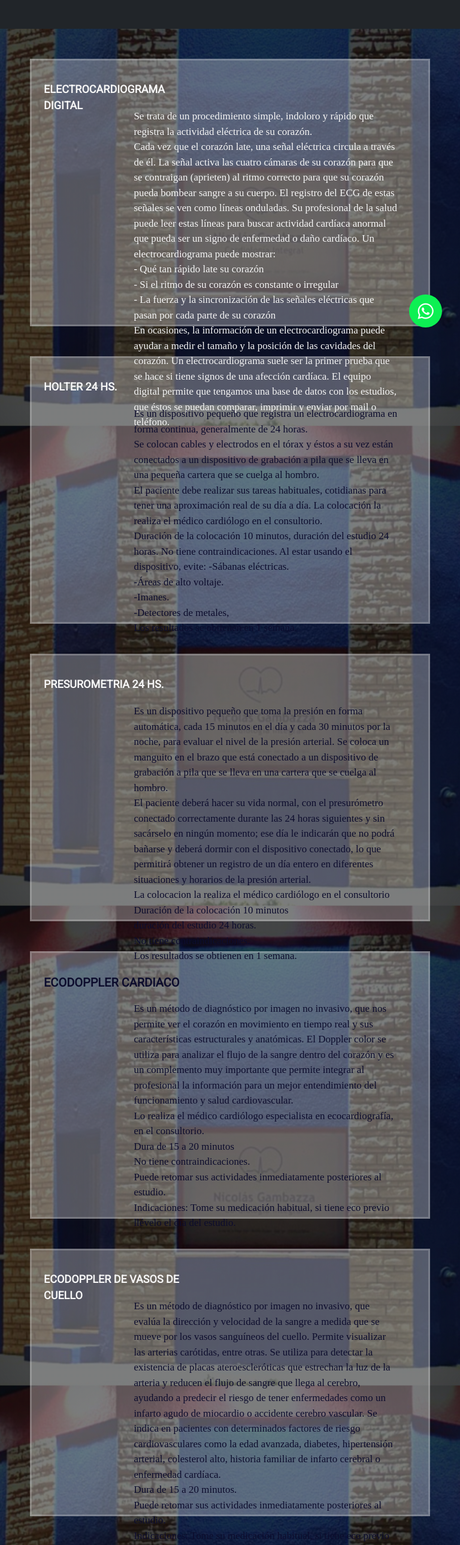
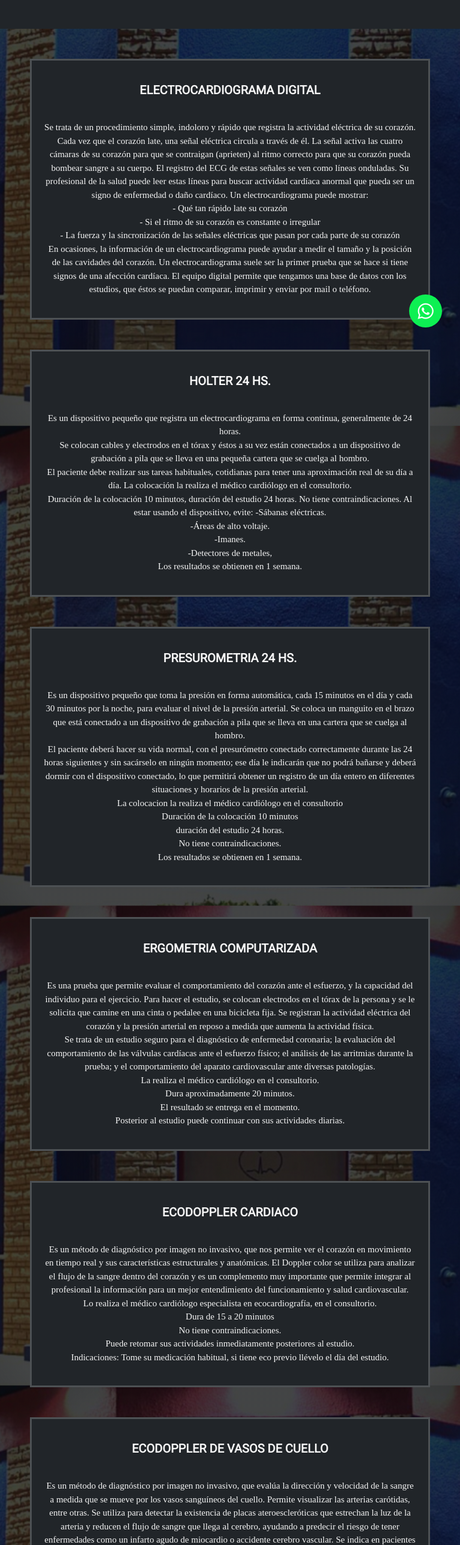
Before and after one commit to MariaPiaOllivier/repositorioenclase, a plain HTML site: page paginas/estudios.html in a window 768 px wide. Shown: the part 224-2800 px from the top of the page at 60% size. Drawn offline with nearby package versions, Linux system fonts and the light colour scheme.

Commit message:
se guardan modificaciones en media queries

```diff
--- a/css/style.css
+++ b/css/style.css
@@ -70,7 +70,7 @@
     display: flex;
     justify-content: center;
     margin: 20px 70px;
-    background-color: rgba(255, 255, 255, 0.2);
+    background-color: #212529;
     border: solid 3px rgba(255, 255, 255, 0.2);
 
 }
@@ -164,15 +164,15 @@
 
 .estudioDefinicionEcg{
     display: grid;
-    grid-template-rows: 60px 150px 150px 40px;
-    grid-template-columns:  1fr 40px 1fr 1fr 1fr 1fr 30px;
-    background-color: rgba(255, 255, 255, 0.3);
+    grid-template-rows: 80px 1fr 40px;
+    grid-template-columns:  30px 1fr 1fr 1fr 1fr 1fr 30px;
+    background-color: #212529;
     border: solid 3px rgba(255, 255, 255, 0.2);
     margin: 50px;
     padding: 20px;
 }
 .tituloEstudioEcg{
-    grid-column: 1/4;
+    grid-column: 2/4;
     grid-row: 1/2;
     font-family: "heebo-regular";
     font-weight: bold;
@@ -180,10 +180,10 @@
     text-align: start;
     margin-top: 15px;
     font-size: 20px;
-    color:rgb(13, 13, 45);
+    color:whitesmoke;
 }
 .imagenEstudioEcg{
-    grid-column: 1/2;
+    grid-column: 2/3;
     grid-row: 2/2;
     width: 100%;
     margin: 25px 20px 30px 0px
@@ -191,17 +191,19 @@
 .textoEcg {
     grid-column: 3/7;
     grid-row: 2/4;
+    padding-left: 30px;
     font-size: 17px;
     font-family: "heebo-bold";
-    color:rgb(13, 13, 45);
+    color:whitesmoke;
 }
 .botonSubirEcg{
     grid-row: 4/5;
     grid-column: 6/7;
+    padding:10px 0px;
     font-weight: bold;
     text-align: end;
     justify-content: end;
-    color: rgb(13, 13, 45);
+    color: whitesmoke;
     text-decoration: none;
 }
 
@@ -210,15 +212,15 @@
 
 .estudioDefinicionHolter{
     display: grid;
-    grid-template-rows: 60px 150px 150px 40px;
-    grid-template-columns:  1fr 40px 1fr 1fr 1fr 1fr 30px;
-    background-color: rgba(255, 255, 255, 0.3);
+    grid-template-rows: 80px 1fr 40px;
+    grid-template-columns:  30px 1fr 1fr 1fr 1fr 1fr 30px;
+    background-color: #212529;
     border: solid 3px rgba(255, 255, 255, 0.2);
     margin: 50px;
     padding: 20px;
 }
 .tituloEstudioHolter{
-    grid-column: 1/4;
+    grid-column: 2/4;
     grid-row: 1/2;
     font-family: "heebo-regular";
     font-weight: bold;
@@ -226,10 +228,10 @@
     text-align: start;
     margin-top: 15px;
     font-size: 20px;
-    color:rgb(13, 13, 45);
+    color:whitesmoke;
 }
 .imagenEstudioHolter{
-    grid-column: 1/2;
+    grid-column: 2/3;
     grid-row: 2/2;
     width: 100%;
     margin: 25px 20px 30px 0px
@@ -237,35 +239,34 @@
 .textoHolter{
     grid-column: 3/7;
     grid-row: 2/4;
+    padding-left: 30px;
     font-size: 17px;
     font-family: "heebo-bold";
-    color:rgb(13, 13, 45);
+    color:whitesmoke;
 }
 .BotonSubirHolter{
-    grid-row: 4/5;
+    grid-row: 3/4;
     grid-column: 6/7;
     font-weight: bold;
     text-align: end;
     justify-content: end;
-    color: rgb(13, 13, 45);
+    color: whitesmoke;
     text-decoration: none;
 }
-
-
 
 /* PRESUROMETRIA */
 
 .estudioDefinicionMapa{
     display: grid;
-    grid-template-rows: 60px 150px 150px 40px;
-    grid-template-columns:  1fr 40px 1fr 1fr 1fr 1fr 30px;
-    background-color: rgba(255, 255, 255, 0.3);
+    grid-template-rows: 80px 1fr 40px;
+    grid-template-columns:  30px 1fr 1fr 1fr 1fr 1fr 30px;
+    background-color: #212529;
     border: solid 3px rgba(255, 255, 255, 0.2);
     margin: 50px;
     padding: 20px;
 }
 .tituloEstudioMapa{
-    grid-column: 1/4;
+    grid-column: 2/4;
     grid-row: 1/2;
     font-family: "heebo-regular";
     font-weight: bold;
@@ -273,10 +274,10 @@
     text-align: start;
     margin-top: 15px;
     font-size: 20px;
-    color:rgb(13, 13, 45);
+    color:whitesmoke;
 }
 .imagenEstudioMapa{
-    grid-column: 1/2;
+    grid-column: 2/3;
     grid-row: 2/2;
     width: 100%;
     margin: 25px 20px 30px 0px
@@ -284,35 +285,34 @@
 .textoMapa{
     grid-column: 3/7;
     grid-row: 2/4;
+    padding-left: 30px;
     font-size: 17px;
     font-family: "heebo-bold";
-    color:rgb(13, 13, 45);
+    color:whitesmoke;
 }
 .BotonSubirMapa{
-    grid-row: 4/5;
+    grid-row: 3/4;
     grid-column: 6/7;
     font-weight: bold;
     text-align: end;
     justify-content: end;
-    color: rgb(13, 13, 45);
+    color:whitesmoke;
     text-decoration: none;
 }
-
-
 
 /* ERGOMETRIA */
 
 .estudioDefinicionErgo{
     display: grid;
-    grid-template-rows: 60px 150px 150px 40px;
-    grid-template-columns:  1fr 40px 1fr 1fr 1fr 1fr 30px;
-    background-color: rgba(255, 255, 255, 0.3);
+    grid-template-rows: 80px 1fr 40px;
+    grid-template-columns:  30px 1fr 1fr 1fr 1fr 1fr 30px;
+    background-color: #212529;
     border: solid 3px rgba(255, 255, 255, 0.2);
     margin: 50px;
     padding: 20px;
 }
 .tituloEstudioErgo{
-    grid-column: 1/4;
+    grid-column: 2/4;
     grid-row: 1/2;
     font-family: "heebo-regular";
     font-weight: bold;
@@ -320,10 +320,10 @@
     text-align: start;
     margin-top: 15px;
     font-size: 20px;
-    color:rgb(13, 13, 45);
+    color:whitesmoke;
 }
 .imagenEstudioErgo{
-    grid-column: 1/2;
+    grid-column: 2/3;
     grid-row: 2/2;
     width: 100%;
     margin: 25px 20px 30px 0px
@@ -331,34 +331,34 @@
 .textoErgo{
     grid-column: 3/7;
     grid-row: 2/4;
+    padding-left: 30px;
     font-size: 17px;
     font-family: "heebo-bold";
-    color:rgb(13, 13, 45);
+    color:whitesmoke;
 }
 .BotonSubirErgo{
-    grid-row: 4/5;
+    grid-row: 3/4;
     grid-column: 6/7;
     font-weight: bold;
     text-align: end;
     justify-content: end;
-    color: rgb(13, 13, 45);
+    color: whitesmoke;
     text-decoration: none;
 }
-
 
 /* ECOCARDIOGRAMA DOPPLER */
 
 .estudioDefinicionEcocardio{
     display: grid;
-    grid-template-rows: 60px 150px 150px 40px;
-    grid-template-columns:  1fr 40px 1fr 1fr 1fr 1fr 30px;
-    background-color: rgba(255, 255, 255, 0.3);
+    grid-template-rows: 80px 1fr 40px;
+    grid-template-columns:  30px 1fr 1fr 1fr 1fr 1fr 30px;
+    background-color: #212529;
     border: solid 3px rgba(255, 255, 255, 0.2);
     margin: 50px;
     padding: 20px;
 }
 .tituloEstudioEcocardio{
-    grid-column: 1/4;
+    grid-column: 2/4;
     grid-row: 1/2;
     font-family: "heebo-regular";
     font-weight: bold;
@@ -366,10 +366,10 @@
     text-align: start;
     margin-top: 15px;
     font-size: 20px;
-    color:rgb(13, 13, 45);
+    color:whitesmoke;
 }
 .imagenEstudioEcoCardio{
-    grid-column: 1/2;
+    grid-column:  2/3;
     grid-row: 2/2;
     width: 100%;
     margin: 25px 20px 30px 0px
@@ -377,35 +377,34 @@
 .textoEcocardio{
     grid-column: 3/7;
     grid-row: 2/4;
+    padding-left: 30px;
     font-size: 17px;
     font-family: "heebo-bold";
-    color:rgb(13, 13, 45);
+    color:whitesmoke;
 }
 .BotonSubirEcocardio{
-    grid-row: 4/5;
+    grid-row: 3/4;
     grid-column: 6/7;
     font-weight: bold;
     text-align: end;
     justify-content: end;
-    color: rgb(13, 13, 45);
+    color: whitesmoke;
     text-decoration: none;
 }
-
-
 
 /* DOPPLER VASOS DE CUELLO */
 
 .estudioDefinicionEcoVasos{
     display: grid;
-    grid-template-rows: 60px 150px 150px 40px;
-    grid-template-columns:  1fr 40px 1fr 1fr 1fr 1fr 30px;
-    background-color: rgba(255, 255, 255, 0.3);
+    grid-template-rows: 80px 1fr 40px;
+    grid-template-columns:  30px 1fr 1fr 1fr 1fr 1fr 30px;
+    background-color: #212529;
     border: solid 3px rgba(255, 255, 255, 0.2);
     margin: 50px;
     padding: 20px;
 }
 .tituloEstudioEcoVasos{
-    grid-column: 1/4;
+    grid-column: 2/4;
     grid-row: 1/2;
     font-family: "heebo-regular";
     font-weight: bold;
@@ -413,10 +412,10 @@
     text-align: start;
     margin-top: 15px;
     font-size: 20px;
-    color:rgb(13, 13, 45);
+    color:whitesmoke;
 }
 .imagenEstudioEcoVasos{
-    grid-column: 1/2;
+    grid-column: 2/3;
     grid-row: 2/2;
     width: 100%;
     margin: 25px 20px 30px 0px
@@ -424,34 +423,34 @@
 .textoEcoVasos{
     grid-column: 3/7;
     grid-row: 2/4;
+    padding-left: 30px;
     font-size: 17px;
     font-family: "heebo-bold";
-    color:rgb(13, 13, 45);
+    color: whitesmoke;
 }
 .BotonSubirEcoVasos{
-    grid-row: 4/5;
+    grid-row: 3/4;
     grid-column: 6/7;
     font-weight: bold;
     text-align: end;
     justify-content: end;
-    color: rgb(13, 13, 45);
+    color: whitesmoke;
     text-decoration: none;
 }
-
 
 /* ESTUDIO EDAD ARTERIAL */
 
 .estudioDefinicionEdadArt{
     display: grid;
-    grid-template-rows: 60px 150px 40px;
-    grid-template-columns:  1fr 40px 1fr 1fr 1fr 1fr 30px;
-    background-color: rgba(255, 255, 255, 0.3);
+    grid-template-rows: 80px 1fr 40px;
+    grid-template-columns:  10px 1fr 1fr 1fr 1fr 1fr 30px;
+    background-color: #212529;
     border: solid 3px rgba(255, 255, 255, 0.2);
     margin: 50px;
     padding: 20px;
 }
 .tituloEstudioEdadArt{
-    grid-column: 1/4;
+    grid-column: 2/4;
     grid-row: 1/2;
     font-family: "heebo-regular";
     font-weight: bold;
@@ -459,10 +458,10 @@
     text-align: start;
     margin-top: 15px;
     font-size: 20px;
-    color:rgb(13, 13, 45);
+    color:whitesmoke;
 }
 .imagenEstudioEdadArt{
-    grid-column: 1/2;
+    grid-column: 2/3;
     grid-row: 2/3;
     width: 100%;
     margin: 25px 20px 30px 0px
@@ -470,21 +469,21 @@
 .textoEdadArt{
     grid-column: 3/7;
     grid-row: 2/4;
+    padding-left: 30px;
     padding-top: 20px;
     font-size: 17px;
     font-family: "heebo-bold";
-    color:rgb(13, 13, 45);
+    color:whitesmoke;
 }
 .BotonSubirEdadArt{
-    grid-row: 4/5;
+    grid-row: 3/4;
     grid-column: 6/7;
     font-weight: bold;
     text-align: end;
     justify-content: end;
-    color: rgb(13, 13, 45);
+    color: whitesmoke;
     text-decoration: none;
 }
-
 
 /* ENTRVISTAS HTML */
 
@@ -587,30 +586,36 @@ iframe{
     color: whitesmoke;
     margin: 20px 0px 30px 0px;
 }
-.TextoServicios{
+.containerTxtoServicios{
+    display: grid;
+    margin: 50px 150px;
+    grid-template-columns: 20px 1fr 1fr 1fr 20px;
+    grid-template-rows: 20px 1fr 20px;
+    background-color: #212529;
+    border: solid 3px rgba(255, 255, 255, 0.2);
+}
+.TextoServicios {
+    grid-column: 2/5;
+    grid-row: 2/3;
+    text-align: center;
     font-family: "heebo-Regular";
     color:whitesmoke;
-    text-align: center;
     font-size: 18px;
     padding: 25px;
-    width: 1150px;
-    margin: 20px 0px 30px 0px;
-    background-color: rgba(255, 255, 255, 0.3);
-    border: solid 3px rgba(255, 255, 255, 0.2);
+
 }
 .containerListaServicios{
     display: flex;
     align-items: center;
     justify-content: space-between;
     flex-wrap: wrap;
+    background-color: #212529;
 }
 .listaServicios{
     text-decoration: none;
     color: whitesmoke;
     margin: 20px 0px 30px 0px;
     font-size: 20px;
-    background-color: rgba(255, 255, 255, 0.3);
-    border: solid 3px;
     padding: 8px;
     margin: 5px;
 }
@@ -681,132 +686,197 @@ iframe{
         font-size: 20px;
         color: whitesmoke;
     }
+    /* ESTUDIOS */
+
     .Estudios{
         display: none;
     }
+    .estudioDefinicionEcg{
+        background: #212529;
+        height: auto;
+        grid-column: 2/6
+    }
     .tituloEstudioEcg{
-        flex-direction: column;
-        font-size: 18px;
-        color:whitesmoke;
+        color: whitesmoke;
+        grid-column: 1/8;
+        text-align: center;
+        align-items: center;
     }
-    .textoEcg{
-        flex-wrap: wrap;
-        flex-direction: column;
-        font-size: 17px;
-        color: whitesmoke;
-    }
+
     .imagenEstudioEcg{
         display: none;
     }
-    .botonSubirEcg {
+    .textoEcg{
+        color: whitesmoke;
+        grid-column: 1/8;
+        padding-left: 0px;
+        text-align: center;
+        font-size: 15px;
+    }
+    .botonSubirEcg{
         display: none;
     }
+
+    .estudioDefinicionHolter{
+        background: #212529;
+        height: auto;
+        grid-column: 2/6
+    }
     .tituloEstudioHolter{
-        flex-direction: column;
-        font-size: 18px;
-        color:whitesmoke;
+        color: whitesmoke;
+        grid-column: 1/8;
+        text-align: center;
+        align-items: center;
     }
-    .textoEstudioHolter{
-        flex-wrap: wrap;
-        flex-direction: column;
-        font-size: 17px;
-        color: whitesmoke;
-    }
+
     .imagenEstudioHolter{
         display: none;
+    }
+    .textoHolter{
+        color: whitesmoke;
+        grid-column: 1/8;
+        padding-left: 0px;
+        text-align: center;
+        font-size: 15px;
     }
     .BotonSubirHolter{
         display: none;
     }
+
+    .estudioDefinicionMapa{
+        background: #212529;
+        height: auto;
+        grid-column: 2/6
+    }
     .tituloEstudioMapa{
-        flex-direction: column;
-        font-size: 18px;
-        color:whitesmoke;
+        color: whitesmoke;
+        grid-column: 1/8;
+        text-align: center;
+        align-items: center;
     }
-    .textoEstudioMapa{
-        flex-wrap: wrap;
-        flex-direction: column;
-        font-size: 17px;
-        color: whitesmoke;
-    }
+
     .imagenEstudioMapa{
         display: none;
+    }
+    .textoMapa{
+        color: whitesmoke;
+        grid-column: 1/8;
+        padding-left: 0px;
+        text-align: center;
+        font-size: 15px;
     }
     .BotonSubirMapa{
         display: none;
     }
+    .estudioDefinicionErgo{
+        background: #212529;
+        height: auto;
+        grid-column: 2/6
+    }
     .tituloEstudioErgo{
-        flex-direction: column;
-        font-size: 18px;
-        color:whitesmoke;
+        color: whitesmoke;
+        grid-column: 1/8;
+        text-align: center;
+        align-items: center;
     }
-    .textoEstudioErgo{
-        flex-wrap: wrap;
-        flex-direction: column;
-        font-size: 17px;
-        color: whitesmoke;
-    }
+
     .imagenEstudioErgo{
         display: none;
+    }
+    .textoErgo{
+        color: whitesmoke;
+        grid-column: 1/8;
+        padding-left: 0px;
+        text-align: center;
+        font-size: 15px;
     }
     .BotonSubirErgo{
         display: none;
     }
-    .tituloEstudioEcoCardio{
-        flex-direction: column;
-        font-size: 18px;
-        color:whitesmoke;
+
+    .estudioDefinicionEcocardio{
+        background: #212529;
+        height: auto;
+        grid-column: 2/6
     }
-    .TextoEstudioEcocardio{
-        flex-wrap: wrap;
-        flex-direction: column;
-        font-size: 17px;
+    .tituloEstudioEcocardio{
         color: whitesmoke;
+        grid-column: 1/8;
+        text-align: center;
+        align-items: center;
     }
+
     .imagenEstudioEcoCardio{
         display: none;
+    }
+    .textoEcocardio{
+        color: whitesmoke;
+        grid-column: 1/8;
+        padding-left: 0px;
+        text-align: center;
+        font-size: 15px;
     }
     .BotonSubirEcocardio{
         display: none;
     }
+
+    .estudioDefinicionEcoVasos{
+        background: #212529;
+        height: auto;
+        grid-column: 2/6
+    }
     .tituloEstudioEcoVasos{
-        flex-direction: column;
-        font-size: 18px;
-        color:whitesmoke;
+        color: whitesmoke;
+        grid-column: 1/8;
+        text-align: center;
+        align-items: center;
     }
-    .TextoEstudioEcoVasos{
-        flex-wrap: wrap;
-        flex-direction: column;
-        font-size: 17px;
-        color: whitesmoke;
-    }
+
     .imagenEstudioEcoVasos{
         display: none;
+    }
+    .textoEcoVasos{
+        color: whitesmoke;
+        grid-column: 1/8;
+        padding-left: 0px;
+        text-align: center;
+        font-size: 15px;
     }
     .BotonSubirEcoVasos{
         display: none;
     }
+
+    .estudioDefinicionEdadArt{
+        background: #212529;
+        height: auto;
+        grid-column: 2/6
+    }
     .tituloEstudioEdadArt{
-        flex-direction: column;
-        font-size: 18px;
-        color:whitesmoke;
+        color: whitesmoke;
+        grid-column: 1/8;
+        text-align: center;
+        align-items: center;
     }
-    .textoEstudioEdadArt{
-        flex-wrap: wrap;
-        flex-direction: column;
-        font-size: 17px;
-        color: whitesmoke;
-    }
+
     .imagenEstudioEdadArt{
         display: none;
+    }
+    .textoEdadArt{
+        color: whitesmoke;
+        grid-column: 1/8;
+        padding-left: 0px;
+        text-align: center;
+        font-size: 15px;
     }
     .BotonSubirEdadArt{
         display: none;
     }
+
+    /* FOOTER */
+
     .contenedor-contenedorIconosRsSoc{
         align-items: start;
         justify-content: center;
-
     }
     .contenedorUlLiFooter{
         flex-direction: column;
@@ -830,10 +900,12 @@ iframe{
         flex-direction: column;
         align-items: center;
     }
-    .TextoServicios{
-        display: none;
-    }
+
+    /* SERVICIOS */
+
     .ParrafoTxtoEntrevistas{
         display: none;
     }
+
+
     }
--- a/paginas/estudios.html
+++ b/paginas/estudios.html
@@ -145,7 +145,7 @@
     <a href="#titulo" class="BotonSubirHolter">VOLVER A ESTUDIOS</a>
   </div>
 
-<!-- ERGOMETRIA -->
+<!-- PRESUROMETRIA -->
 
 <div class="estudioDefinicionMapa" id="mapa">
   <a class="tituloEstudioMapa">PRESUROMETRIA 24 HS.</a>
@@ -171,6 +171,31 @@
   <a href="#titulo" class="BotonSubirMapa">VOLVER A ESTUDIOS</a>
 </div>
 
+<!-- ERGOMETRIA -->
+<div class="estudioDefinicionErgo" id="ergo">
+   <a class="tituloEstudioErgo">ERGOMETRIA COMPUTARIZADA</a>
+   <img src="../Assets/img/ergo.jpg"
+    class="imagenEstudioErgo" alt="imagen del ciclo ergometro">
+   <p class="textoErgo">
+      Es una prueba que permite evaluar el comportamiento del corazón ante
+      el esfuerzo, y la capacidad del individuo para el ejercicio. Para
+      hacer el estudio, se colocan electrodos en el tórax de la persona y se
+      le solicita que camine en una cinta o pedalee en una bicicleta fija.
+      Se registran la actividad eléctrica del corazón y la presión arterial
+      en reposo a medida que aumenta la actividad física.<br />
+      Se trata de un estudio seguro para el diagnóstico de enfermedad
+      coronaria; la evaluación del comportamiento de las válvulas cardíacas
+      ante el esfuerzo físico; el análisis de las arritmias durante la
+      prueba; y el comportamiento del aparato cardiovascular ante diversas
+      patologías.<br />
+      La realiza el médico cardiólogo en el consultorio.<br />
+      Dura aproximadamente 20 minutos.<br />
+      El resultado se entrega en el momento.<br />
+      Posterior al estudio puede continuar con sus actividades diarias.
+   </p>
+   <a href="#titulo" class="BotonSubirErgo">VOLVER A ESTUDIOS</a>
+</div>
+
 <!-- ECOCARDIOGRAMA DOPPLER -->
 
 <div class="estudioDefinicionEcocardio" id="ecocardio">
@@ -191,7 +216,7 @@
       estudio.<br>
       Indicaciones: Tome su medicación habitual, si tiene eco previo llévelo
       el día del estudio.</p>
-    <a href="#titulo" class="BotonSubirEcocardio">Volver a Estudios</a>
+    <a href="#titulo" class="BotonSubirEcocardio">VOLVER A ESTUDIOS</a>
  </div>
 
 
```
Also changed, not shown: paginas/servicios.html (+3 -1 lines).
